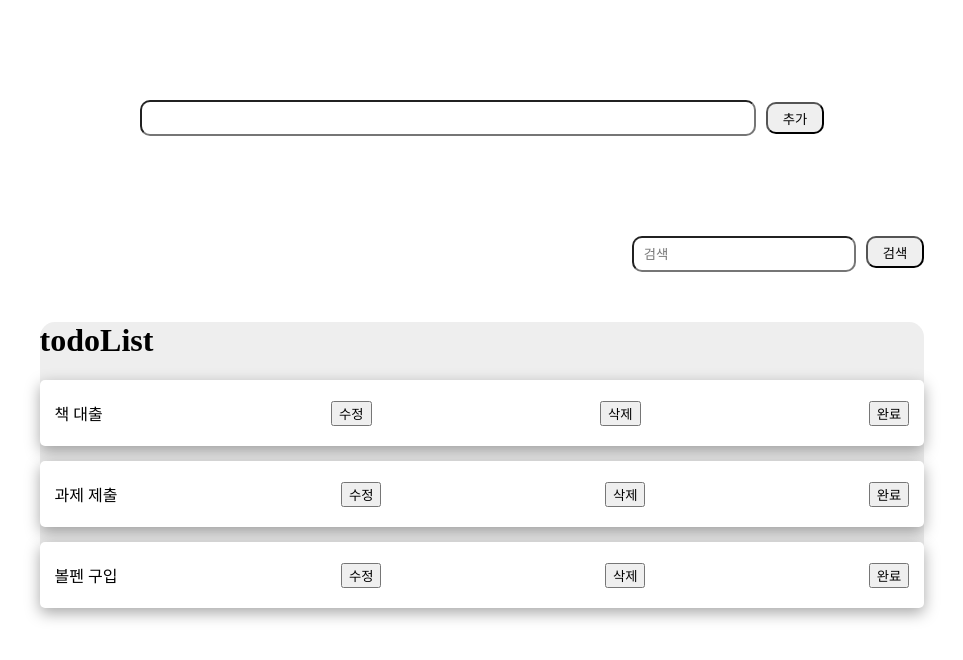
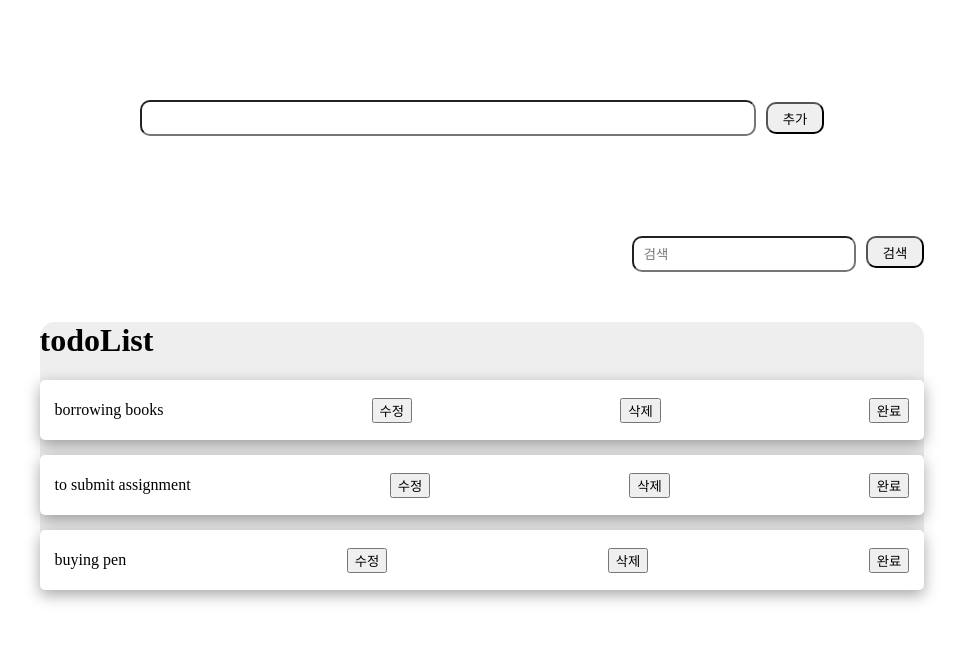
Before and after one commit to JinhyunMSQ/preparing_hackathon, a React (Create React App) app: page / in a window 1280 px wide. Shown: the top 660 px of the page, without its empty margins (158-1121 px from the left). Built offline with nearby package versions, Linux system fonts and the light colour scheme.

Commit message:
Example text  modification

```diff
--- a/src/App.js
+++ b/src/App.js
@@ -3,9 +3,9 @@ import TodoList from "./TodoList";
 import './App.css';
 
 const fake = [
-  { id: 1, body: "책 대출", completed: false },
-  { id: 2, body: "과제 제출", completed: false },
-  { id: 3, body: "볼펜 구입", completed: false }
+  { id: 1, body: "borrowing books", completed: false },
+  { id: 2, body: "to submit assignment", completed: false },
+  { id: 3, body: "buying pen", completed: false }
 ];
 
 function App() {
```
